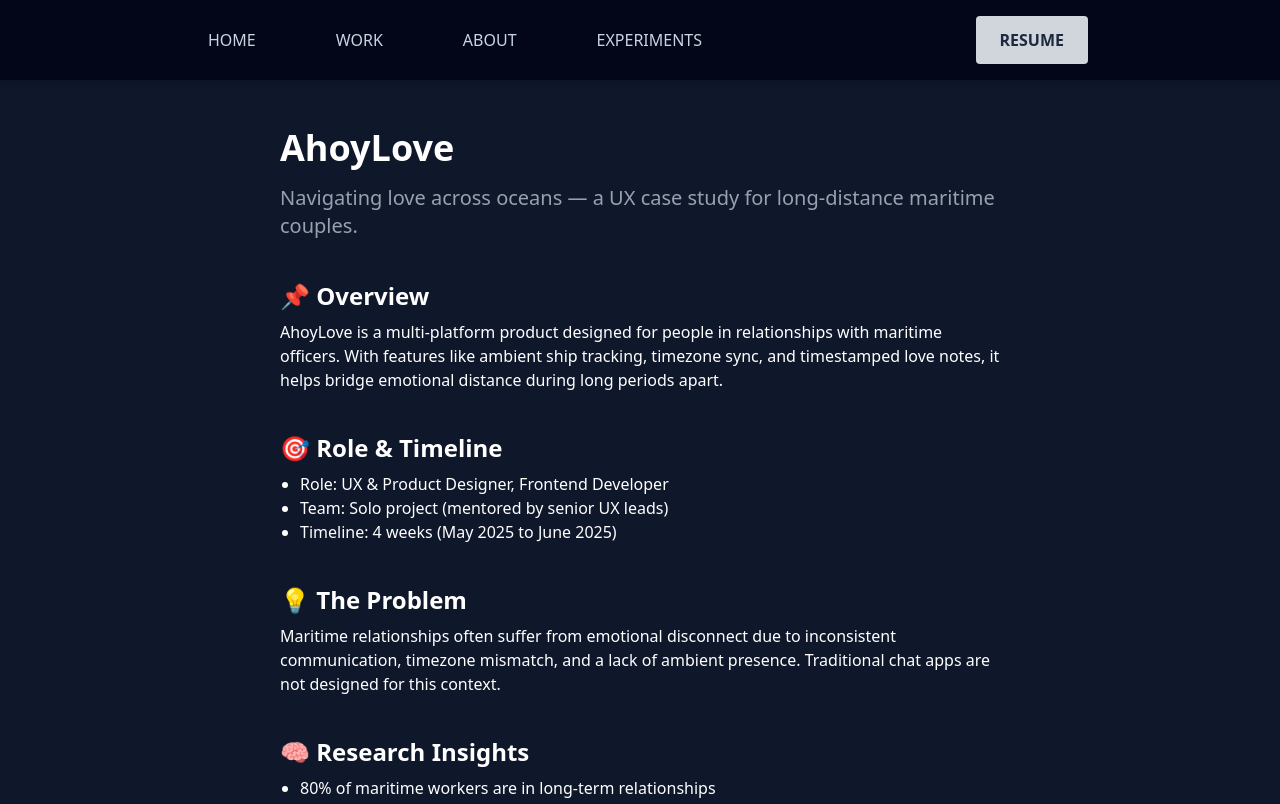
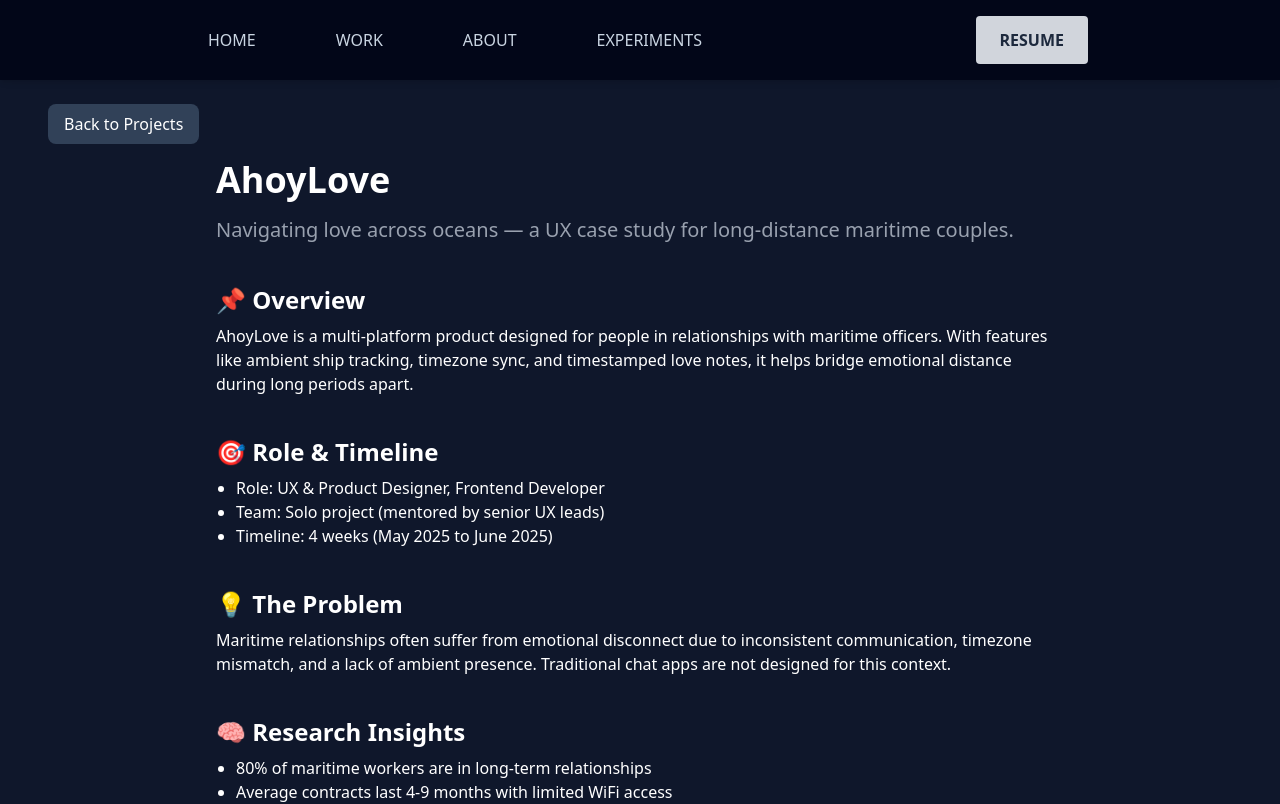
Before and after one commit to shubhisri15/my-portfolio, a Next.js app: page /projects/case-studies/ahoylove in a window 1280 px wide. Shown: the top 804 px of the page. Built offline with nearby package versions, Linux system fonts and the light colour scheme.

Commit message:
eslint fixes, added a back button to case study

```diff
--- a/src/app/projects/case-studies/ahoylove/page.tsx
+++ b/src/app/projects/case-studies/ahoylove/page.tsx
@@ -1,18 +1,11 @@
-import Head from 'next/head';
+import Link from 'next/link';
 
 export default function AhoyLoveCaseStudy() {
   return (
-    <>
-      <Head>
-        <title>AhoyLove - UX Case Study | Shubhi Srivastava</title>
-        <meta
-          name="description"
-          content="A UX case study of AhoyLove — a tool for long-distance maritime couples to stay emotionally connected across oceans."
-        />
-      </Head>
+      <main className="max-w-4xl mx-auto px-6 py-12 text-white">
+        <Link href='/projects' className='px-4 py-2 bg-slate-700 rounded-lg hover:bg-slate-800 absolute top-6 left-12'>Back to Projects</Link>
 
-      <main className="max-w-3xl mx-auto px-6 py-12 text-white">
-        <h1 className="text-4xl font-bold mb-4">AhoyLove</h1>
+        <h1 className="text-4xl font-bold mb-4 mt-8">AhoyLove</h1>
         <p className="text-xl mb-10 text-gray-400">
           Navigating love across oceans — a UX case study for long-distance maritime couples.
         </p>
@@ -124,6 +117,5 @@ export default function AhoyLoveCaseStudy() {
           </ul>
         </section>
       </main>
-    </>
   );
 }
--- a/src/components/ProjectTile.tsx
+++ b/src/components/ProjectTile.tsx
@@ -3,7 +3,6 @@
 import Link from "next/link";
 import { FaGithub } from "react-icons/fa";
 import { notoSerif } from "@/app/fonts/noto-serif";
-import NavLink from "./NavLink";
 
 type ProjectTileProps = {
     title: string;
@@ -12,7 +11,7 @@ type ProjectTileProps = {
     github: string;
 }
 
-export default function ProjectTile({ title, overview = '', github, caseStudy }: ProjectTileProps) {
+export default function ProjectTile({ title, overview = '', github, caseStudy = '' }: ProjectTileProps) {
 
     return (
       <section className='relative w-full md:w-2/5 rounded-2xl overflow-hidden
@@ -37,15 +36,14 @@ export default function ProjectTile({ title, overview = '', github, caseStudy }:
             <FaGithub size='2rem' className='hover:fill-slate-200 hover:drop-shadow-[0_0_4px_rgba(0,179,255,0.55)] transition-all'/>
           </Link>
           <div className='flex text-sm'>
-        <button className='py-2 px-4 text-white hover:bg-gray-600/30 cursor-pointer rounded-lg md:mr-2 transition'>
+            <a href='#' className='py-2 px-4 text-white hover:bg-gray-600/30 cursor-pointer rounded-lg md:mr-2 transition'>
               Prototype
-        </button>
-        <button className='py-2 px-4 text-white hover:bg-gray-600/30 cursor-pointer rounded-lg md:mr-2 transition'>
+            </a>
+            <a href={caseStudy} className='py-2 px-4 text-white hover:bg-gray-600/30 cursor-pointer rounded-lg md:mr-2 transition'>
               Case Study
-        </button>
+            </a>
           </div>
         </div>
       </section>
     )
-
 }
```
Lines whose indentation alone changed are shown as unchanged.
